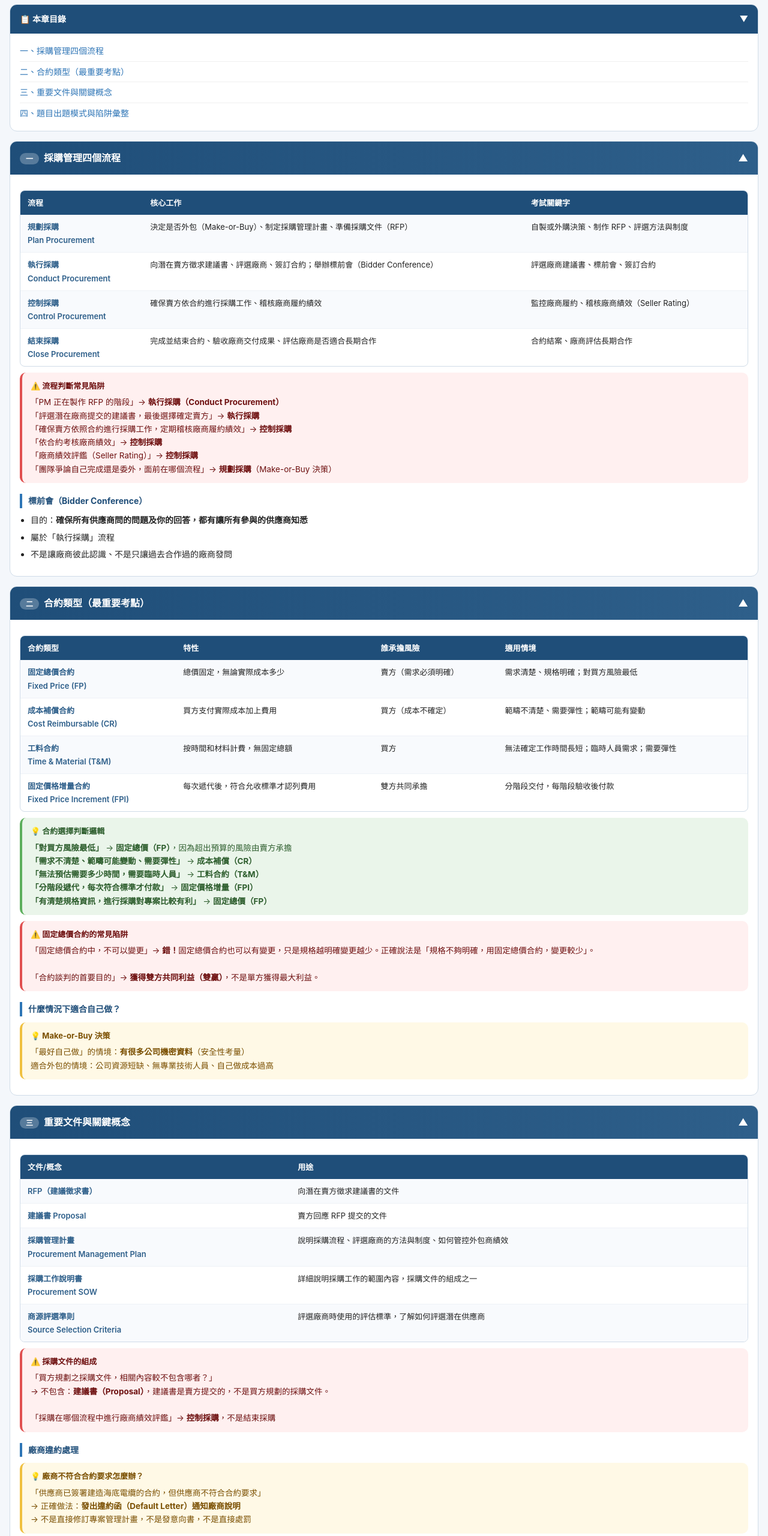
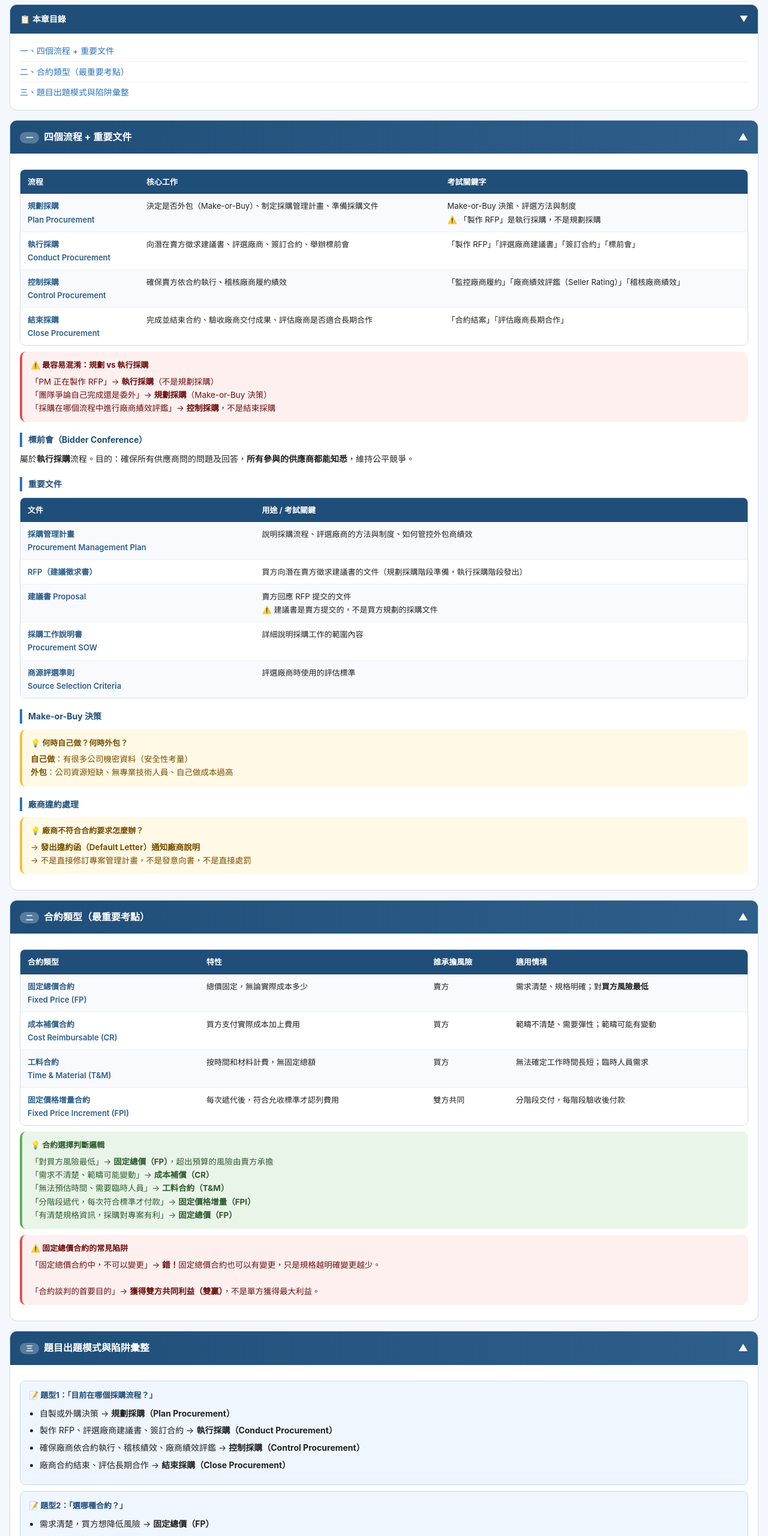
Before and after one commit to bhalertk/pmp-notes, a plain HTML site: page ch12.html in a window 1280 px wide. Shown: the part 220-2780 px from the top of the page at 60% size. Drawn offline with Linux system fonts and the light colour scheme.

Commit message:
Add files via upload
整合

```diff
--- a/ch12.html
+++ b/ch12.html
@@ -65,112 +65,103 @@
 <div class="toc">
   <div class="toc-header" onclick="toggleToc()">📋 本章目錄 <span id="toc-chevron">▼</span></div>
   <div class="toc-body" id="toc-body">
-    <a href="#s1">一、採購管理四個流程</a>
+    <a href="#s1">一、四個流程 + 重要文件</a>
     <a href="#s2">二、合約類型（最重要考點）</a>
-    <a href="#s3">三、重要文件與關鍵概念</a>
-    <a href="#s4">四、題目出題模式與陷阱彙整</a>
+    <a href="#s3">三、題目出題模式與陷阱彙整</a>
   </div>
 </div>
 
+<!-- 一、四個流程 + 重要文件 -->
 <div class="section" id="s1">
-  <div class="section-header" onclick="toggle('b1')"><span><span class="num">一</span>採購管理四個流程</span><span id="c1">▼</span></div>
+  <div class="section-header" onclick="toggle('b1')"><span><span class="num">一</span>四個流程 + 重要文件</span><span id="c1">▼</span></div>
   <div class="section-body open" id="b1">
     <div class="table-wrap"><table>
       <tr><th>流程</th><th>核心工作</th><th>考試關鍵字</th></tr>
-      <tr><td>規劃採購<br>Plan Procurement</td><td>決定是否外包（Make-or-Buy）、制定採購管理計畫、準備採購文件（RFP）</td><td>自製或外購決策、制作 RFP、評選方法與制度</td></tr>
-      <tr><td>執行採購<br>Conduct Procurement</td><td>向潛在賣方徵求建議書、評選廠商、簽訂合約；舉辦標前會（Bidder Conference）</td><td>評選廠商建議書、標前會、簽訂合約</td></tr>
-      <tr><td>控制採購<br>Control Procurement</td><td>確保賣方依合約進行採購工作、稽核廠商履約績效</td><td>監控廠商履約、稽核廠商績效（Seller Rating）</td></tr>
-      <tr><td>結束採購<br>Close Procurement</td><td>完成並結束合約、驗收廠商交付成果、評估廠商是否適合長期合作</td><td>合約結案、廠商評估長期合作</td></tr>
+      <tr><td>規劃採購<br>Plan Procurement</td><td>決定是否外包（Make-or-Buy）、制定採購管理計畫、準備採購文件</td><td>Make-or-Buy 決策、評選方法與制度<br>⚠️ 「製作 RFP」是執行採購，不是規劃採購</td></tr>
+      <tr><td>執行採購<br>Conduct Procurement</td><td>向潛在賣方徵求建議書、評選廠商、簽訂合約、舉辦標前會</td><td>「製作 RFP」「評選廠商建議書」「簽訂合約」「標前會」</td></tr>
+      <tr><td>控制採購<br>Control Procurement</td><td>確保賣方依合約執行、稽核廠商履約績效</td><td>「監控廠商履約」「廠商績效評鑑（Seller Rating）」「稽核廠商績效」</td></tr>
+      <tr><td>結束採購<br>Close Procurement</td><td>完成並結束合約、驗收廠商交付成果、評估廠商是否適合長期合作</td><td>「合約結案」「評估廠商長期合作」</td></tr>
     </table></div>
+
     <div class="box trap">
-      <div class="box-title">⚠️ 流程判斷常見陷阱</div>
-      「PM 正在製作 RFP 的階段」→ <strong>執行採購（Conduct Procurement）</strong><br>
-      「評選潛在廠商提交的建議書，最後選擇確定賣方」→ <strong>執行採購</strong><br>
-      「確保賣方依照合約進行採購工作，定期稽核廠商履約績效」→ <strong>控制採購</strong><br>
-      「依合約考核廠商績效」→ <strong>控制採購</strong><br>
-      「廠商績效評鑑（Seller Rating）」→ <strong>控制採購</strong><br>
-      「團隊爭論自己完成還是委外，面前在哪個流程」→ <strong>規劃採購</strong>（Make-or-Buy 決策）
+      <div class="box-title">⚠️ 最容易混淆：規劃 vs 執行採購</div>
+      「PM 正在製作 RFP」→ <strong>執行採購</strong>（不是規劃採購）<br>
+      「團隊爭論自己完成還是委外」→ <strong>規劃採購</strong>（Make-or-Buy 決策）<br>
+      「採購在哪個流程中進行廠商績效評鑑」→ <strong>控制採購</strong>，不是結束採購
     </div>
+
     <h3>標前會（Bidder Conference）</h3>
-    <ul>
-      <li>目的：<strong>確保所有供應商問的問題及你的回答，都有讓所有參與的供應商知悉</strong></li>
-      <li>屬於「執行採購」流程</li>
-      <li>不是讓廠商彼此認識、不是只讓過去合作過的廠商發問</li>
-    </ul>
+    <p>屬於<strong>執行採購</strong>流程。目的：確保所有供應商問的問題及回答，<strong>所有參與的供應商都能知悉</strong>，維持公平競爭。</p>
+
+    <h3>重要文件</h3>
+    <div class="table-wrap"><table>
+      <tr><th>文件</th><th>用途 / 考試關鍵</th></tr>
+      <tr><td>採購管理計畫<br>Procurement Management Plan</td><td>說明採購流程、評選廠商的方法與制度、如何管控外包商績效</td></tr>
+      <tr><td>RFP（建議徵求書）</td><td>買方向潛在賣方徵求建議書的文件（規劃採購階段準備，執行採購階段發出）</td></tr>
+      <tr><td>建議書 Proposal</td><td>賣方回應 RFP 提交的文件<br>⚠️ 建議書是賣方提交的，不是買方規劃的採購文件</td></tr>
+      <tr><td>採購工作說明書<br>Procurement SOW</td><td>詳細說明採購工作的範圍內容</td></tr>
+      <tr><td>商源評選準則<br>Source Selection Criteria</td><td>評選廠商時使用的評估標準</td></tr>
+    </table></div>
+
+    <h3>Make-or-Buy 決策</h3>
+    <div class="box warn">
+      <div class="box-title">💡 何時自己做？何時外包？</div>
+      <strong>自己做</strong>：有很多公司機密資料（安全性考量）<br>
+      <strong>外包</strong>：公司資源短缺、無專業技術人員、自己做成本過高
+    </div>
+
+    <h3>廠商違約處理</h3>
+    <div class="box warn">
+      <div class="box-title">💡 廠商不符合合約要求怎麼辦？</div>
+      → <strong>發出違約函（Default Letter）通知廠商說明</strong><br>
+      → 不是直接修訂專案管理計畫，不是發意向書，不是直接處罰
+    </div>
   </div>
 </div>
 
+<!-- 二、合約類型 -->
 <div class="section" id="s2">
   <div class="section-header" onclick="toggle('b2')"><span><span class="num">二</span>合約類型（最重要考點）</span><span id="c2">▼</span></div>
   <div class="section-body" id="b2">
     <div class="table-wrap"><table>
       <tr><th>合約類型</th><th>特性</th><th>誰承擔風險</th><th>適用情境</th></tr>
-      <tr><td>固定總價合約<br>Fixed Price (FP)</td><td>總價固定，無論實際成本多少</td><td>賣方（需求必須明確）</td><td>需求清楚、規格明確；對買方風險最低</td></tr>
-      <tr><td>成本補償合約<br>Cost Reimbursable (CR)</td><td>買方支付實際成本加上費用</td><td>買方（成本不確定）</td><td>範疇不清楚、需要彈性；範疇可能有變動</td></tr>
-      <tr><td>工料合約<br>Time & Material (T&M)</td><td>按時間和材料計費，無固定總額</td><td>買方</td><td>無法確定工作時間長短；臨時人員需求；需要彈性</td></tr>
-      <tr><td>固定價格增量合約<br>Fixed Price Increment (FPI)</td><td>每次遞代後，符合允收標準才認列費用</td><td>雙方共同承擔</td><td>分階段交付，每階段驗收後付款</td></tr>
+      <tr><td>固定總價合約<br>Fixed Price (FP)</td><td>總價固定，無論實際成本多少</td><td>賣方</td><td>需求清楚、規格明確；對<strong>買方風險最低</strong></td></tr>
+      <tr><td>成本補償合約<br>Cost Reimbursable (CR)</td><td>買方支付實際成本加上費用</td><td>買方</td><td>範疇不清楚、需要彈性；範疇可能有變動</td></tr>
+      <tr><td>工料合約<br>Time & Material (T&M)</td><td>按時間和材料計費，無固定總額</td><td>買方</td><td>無法確定工作時間長短；臨時人員需求</td></tr>
+      <tr><td>固定價格增量合約<br>Fixed Price Increment (FPI)</td><td>每次遞代後，符合允收標準才認列費用</td><td>雙方共同</td><td>分階段交付，每階段驗收後付款</td></tr>
     </table></div>
+
     <div class="box tip">
       <div class="box-title">💡 合約選擇判斷邏輯</div>
-      <strong>「對買方風險最低」</strong> → <strong>固定總價（FP）</strong>，因為超出預算的風險由賣方承擔<br>
-      <strong>「需求不清楚、範疇可能變動、需要彈性」</strong> → <strong>成本補償（CR）</strong><br>
-      <strong>「無法預估需要多少時間，需要臨時人員」</strong> → <strong>工料合約（T&M）</strong><br>
-      <strong>「分階段遞代，每次符合標準才付款」</strong> → <strong>固定價格增量（FPI）</strong><br>
-      <strong>「有清楚規格資訊，進行採購對專案比較有利」</strong> → <strong>固定總價（FP）</strong>
+      「對買方風險最低」→ <strong>固定總價（FP）</strong>，超出預算的風險由賣方承擔<br>
+      「需求不清楚、範疇可能變動」→ <strong>成本補償（CR）</strong><br>
+      「無法預估時間、需要臨時人員」→ <strong>工料合約（T&M）</strong><br>
+      「分階段遞代，每次符合標準才付款」→ <strong>固定價格增量（FPI）</strong><br>
+      「有清楚規格資訊，採購對專案有利」→ <strong>固定總價（FP）</strong>
     </div>
+
     <div class="box trap">
       <div class="box-title">⚠️ 固定總價合約的常見陷阱</div>
-      「固定總價合約中，不可以變更」→ <strong>錯！</strong>固定總價合約也可以有變更，只是規格越明確變更越少。正確說法是「規格不夠明確，用固定總價合約，變更較少」。<br><br>
+      「固定總價合約中，不可以變更」→ <strong>錯！</strong>固定總價合約也可以有變更，只是規格越明確變更越少。<br><br>
       「合約談判的首要目的」→ <strong>獲得雙方共同利益（雙贏）</strong>，不是單方獲得最大利益。
-    </div>
-    <h3>什麼情況下適合自己做？</h3>
-    <div class="box warn">
-      <div class="box-title">💡 Make-or-Buy 決策</div>
-      「最好自己做」的情境：<strong>有很多公司機密資料</strong>（安全性考量）<br>
-      適合外包的情境：公司資源短缺、無專業技術人員、自己做成本過高
     </div>
   </div>
 </div>
 
+<!-- 三、題目出題模式 -->
 <div class="section" id="s3">
-  <div class="section-header" onclick="toggle('b3')"><span><span class="num">三</span>重要文件與關鍵概念</span><span id="c3">▼</span></div>
+  <div class="section-header" onclick="toggle('b3')"><span><span class="num">三</span>題目出題模式與陷阱彙整</span><span id="c3">▼</span></div>
   <div class="section-body" id="b3">
-    <div class="table-wrap"><table>
-      <tr><th>文件/概念</th><th>用途</th></tr>
-      <tr><td>RFP（建議徵求書）</td><td>向潛在賣方徵求建議書的文件</td></tr>
-      <tr><td>建議書 Proposal</td><td>賣方回應 RFP 提交的文件</td></tr>
-      <tr><td>採購管理計畫<br>Procurement Management Plan</td><td>說明採購流程、評選廠商的方法與制度、如何管控外包商績效</td></tr>
-      <tr><td>採購工作說明書<br>Procurement SOW</td><td>詳細說明採購工作的範圍內容，採購文件的組成之一</td></tr>
-      <tr><td>商源評選準則<br>Source Selection Criteria</td><td>評選廠商時使用的評估標準，了解如何評選潛在供應商</td></tr>
-    </table></div>
-    <div class="box trap">
-      <div class="box-title">⚠️ 採購文件的組成</div>
-      「買方規劃之採購文件，相關內容較不包含哪者？」<br>
-      → 不包含：<strong>建議書（Proposal）</strong>，建議書是賣方提交的，不是買方規劃的採購文件。<br><br>
-      「採購在哪個流程中進行廠商績效評鑑」→ <strong>控制採購</strong>，不是結束採購
-    </div>
-    <h3>廠商違約處理</h3>
-    <div class="box warn">
-      <div class="box-title">💡 廠商不符合合約要求怎麼辦？</div>
-      「供應商已簽署建造海底電纜的合約，但供應商不符合合約要求」<br>
-      → 正確做法：<strong>發出違約函（Default Letter）通知廠商說明</strong><br>
-      → 不是直接修訂專案管理計畫，不是發意向書，不是直接處罰
-    </div>
-  </div>
-</div>
 
-<div class="section" id="s4">
-  <div class="section-header" onclick="toggle('b4')"><span><span class="num">四</span>題目出題模式與陷阱彙整</span><span id="c4">▼</span></div>
-  <div class="section-body" id="b4">
     <div class="qtype"><div class="qt-title">📝 題型1：「目前在哪個採購流程？」</div>
       <ul>
-        <li>自製或外購決策 → <strong>規劃採購</strong></li>
-        <li>製作 RFP → <strong>執行採購</strong></li>
-        <li>評選廠商建議書、討論選哪家 → <strong>執行採購</strong></li>
-        <li>確保廠商依合約執行、稽核績效 → <strong>控制採購</strong></li>
-        <li>廠商合約結束評估長期合作 → <strong>結束採購</strong></li>
+        <li>自製或外購決策 → <strong>規劃採購（Plan Procurement）</strong></li>
+        <li>製作 RFP、評選廠商建議書、簽訂合約 → <strong>執行採購（Conduct Procurement）</strong></li>
+        <li>確保廠商依合約執行、稽核績效、廠商績效評鑑 → <strong>控制採購（Control Procurement）</strong></li>
+        <li>廠商合約結束、評估長期合作 → <strong>結束採購（Close Procurement）</strong></li>
       </ul>
     </div>
+
     <div class="qtype"><div class="qt-title">📝 題型2：「選哪種合約？」</div>
       <ul>
         <li>需求清楚，買方想降低風險 → <strong>固定總價（FP）</strong></li>
@@ -179,15 +170,30 @@
         <li>分階段遞代驗收後付款 → <strong>固定價格增量（FPI）</strong></li>
       </ul>
     </div>
+
     <div class="box trap">
       <div class="box-title">⚠️ 最常答錯的考點</div>
-      <strong>「緊趕工中找下包商，沒時間寫 RFP，選擇了以前合作的廠商，應注意？」</strong><br>
-      → 應注意：<strong>下包商間的衝突（Collusion）</strong>——跳過競標直接找熟悉廠商，可能引發其他廠商勾結或圍標疑慮<br><br>
-      <strong>「合約談判中買賣雙方簽署正式會議紀錄，但尚未變更合約，賣方未依會議紀錄辦理」</strong><br>
-      → 賣方<strong>未違反合約</strong>，因為雙方應依合約規定執行，正式會議紀錄不等於合約變更
+      <strong>「緊趕工中找下包商，沒時間寫 RFP，直接找以前合作的廠商，應注意？」</strong><br>
+      → 應注意：<strong>下包商間的衝突（Collusion）</strong>——跳過競標直接找熟悉廠商，可能引發圍標疑慮<br><br>
+      <strong>「買賣雙方簽署正式會議紀錄，但尚未變更合約，賣方未依會議紀錄辦理」</strong><br>
+      → 賣方<strong>未違反合約</strong>，正式會議紀錄不等於合約變更，雙方仍應依合約執行<br><br>
+      <strong>「買方規劃之採購文件，較不包含哪者？」</strong><br>
+      → 不包含：<strong>建議書（Proposal）</strong>，建議書是賣方提交的
+    </div>
+
+    <div class="box tip">
+      <div class="box-title">💡 Ch12 核心思維</div>
+      <ul>
+        <li>採購流程順序：規劃（決定做不做）→ 執行（找廠商、簽合約）→ 控制（監督履約）→ 結束（結案）</li>
+        <li>合約類型判斷：需求清楚 → FP；範疇不清楚 → CR；時間不確定 → T&M</li>
+        <li>合約管理的溝通要用正式書面（Formal Written）</li>
+        <li>標前會目的：確保所有廠商獲得相同資訊，維持公平競爭</li>
+        <li>廠商違約 → 先發違約函，不是直接處罰</li>
+      </ul>
     </div>
   </div>
 </div>
+
 <div class="back-top" onclick="window.scrollTo({top:0,behavior:'smooth'})">↑ 回到頂部</div>
 <script>
 function toggle(id){const b=document.getElementById(id);const n=id.replace('b','');const c=document.getElementById('c'+n);const o=b.classList.contains('open');b.classList.toggle('open',!o);if(c)c.textContent=o?'▼':'▲';}
```
